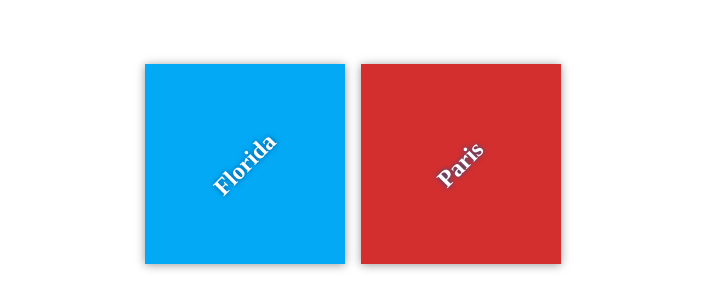
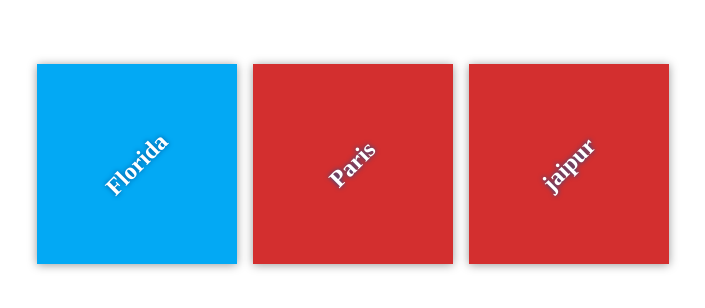
Before and after one commit to virendras1/my-travel-plans, a plain HTML site: page index.html in a window 1280 px wide. Shown: the part 236-544 px from the top of the page, without its empty margins (287-992 px from the left). Drawn offline with Linux system fonts and the light colour scheme; files that its build step writes are made by us from their sources.

Commit message:
set destination to jaipur

```diff
--- a/app.css
+++ b/app.css
@@ -55,6 +55,9 @@ h2 {
     background-color: #03a9f4;
 }
 
+#jaipur {
+    background-color: #d32f2f;
+}
 #paris {
     background-color: #d32f2f;
 }
--- a/index.html
+++ b/index.html
@@ -17,6 +17,9 @@
             <div class="destination" id="paris">
                 <h2>Paris</h2>
             </div>
+<div class="destination" id="jaipur">
+                <h2>jaipur</h2>
+            </div>
         </div>
     </div>
 
```
